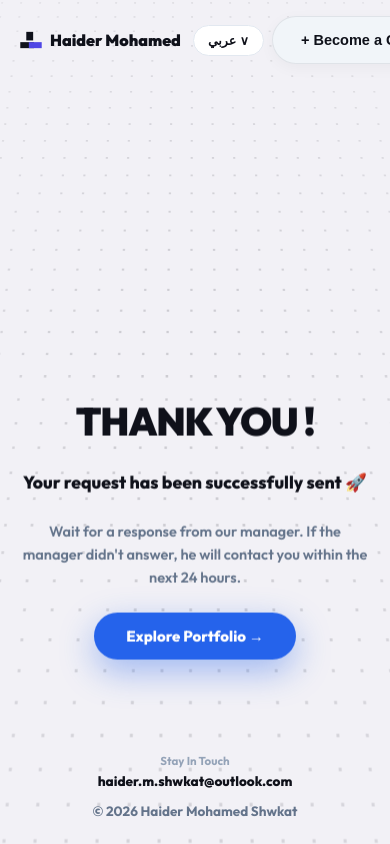
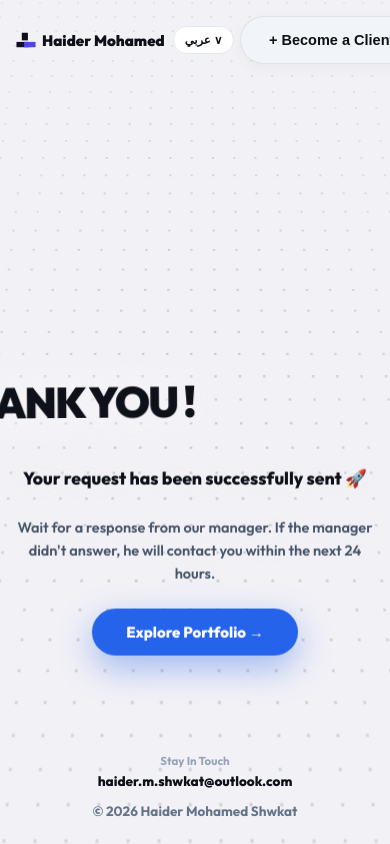
Before and after one commit to haidermoe/cv, a Next.js app: page /thanks in a window 390 px wide. Built offline with nearby package versions, Linux system fonts and the light colour scheme; no server answers.

Commit message:
Make 3D Jellyfish prominent, close, and cinematic on mobile

```diff
--- a/app/components/JellyfishViewer.tsx
+++ b/app/components/JellyfishViewer.tsx
@@ -60,11 +60,12 @@ export default function JellyfishViewer({
     // 1. Scene
     const scene = new THREE.Scene();
 
-    // 2. Camera with dynamic aspect ratio
+    // 2. Camera with dynamic aspect ratio & responsive mobile framing
     const initialWidth = container.clientWidth || window.innerWidth;
     const initialHeight = container.clientHeight || window.innerHeight;
-    const camera = new THREE.PerspectiveCamera(42, initialWidth / initialHeight, 0.1, 1000);
-    camera.position.set(0, 0, 5.8);
+    const aspect = initialWidth / initialHeight;
+    const camera = new THREE.PerspectiveCamera(40, aspect, 0.1, 1000);
+    camera.position.set(0, 0, 5.0);
 
     // 3. Renderer with transparent background
     const renderer = new THREE.WebGLRenderer({ alpha: true, antialias: true });
--- a/app/thanks/page.tsx
+++ b/app/thanks/page.tsx
@@ -127,7 +127,7 @@ export default function ThanksPage() {
         display: "flex",
         flexDirection: "column",
         justifyContent: "space-between",
-        padding: isDesktop ? "20px clamp(16px, 5vw, 80px)" : "16px 20px 24px",
+        padding: isDesktop ? "20px clamp(16px, 5vw, 80px)" : "16px 16px 24px",
         position: "relative",
         fontFamily: lang === "AR" ? "'Tajawal', sans-serif" : "'Outfit', sans-serif",
         overflowX: "hidden",
@@ -199,7 +199,7 @@ export default function ThanksPage() {
           alignItems: "center",
           width: "100%",
           zIndex: 30,
-          gap: "12px",
+          gap: "8px",
         }}
       >
         {/* LOGO */}
@@ -208,15 +208,15 @@ export default function ThanksPage() {
           style={{
             display: "flex",
             alignItems: "center",
-            gap: "8px",
+            gap: "6px",
             textDecoration: "none",
             color: "#0f111a",
-            fontSize: "clamp(16px, 4vw, 20px)",
+            fontSize: "clamp(15px, 3.6vw, 20px)",
             fontWeight: "900",
             flexShrink: 0,
           }}
         >
-          <svg width="22" height="18" viewBox="0 0 25 21" fill="none" xmlns="http://www.w3.org/2000/svg">
+          <svg width="20" height="16" viewBox="0 0 25 21" fill="none" xmlns="http://www.w3.org/2000/svg">
             <rect x="7" y="1" width="8" height="10" fill="#0f111a" />
             <rect x="0" y="13" width="16" height="7" fill="#0f111a" />
             <rect x="10" y="13" width="15" height="7" fill="#4f46e5" />
@@ -265,7 +265,7 @@ export default function ThanksPage() {
         </div>
 
         {/* RIGHT TOP ACTIONS */}
-        <div style={{ display: "flex", alignItems: "center", gap: "8px", flexShrink: 0 }}>
+        <div style={{ display: "flex", alignItems: "center", gap: "6px", flexShrink: 0 }}>
           <button
             onClick={handleLangSwitch}
             className="awsmd-btn-glow"
@@ -273,9 +273,9 @@ export default function ThanksPage() {
               background: "#ffffff",
               border: "1.5px solid #e2e8f0",
               color: "#0f111a",
-              padding: "7px 14px",
+              padding: "6px 11px",
               borderRadius: "50px",
-              fontSize: "12.5px",
+              fontSize: "11.5px",
               fontWeight: "800",
               cursor: "pointer",
             }}
@@ -303,8 +303,7 @@ export default function ThanksPage() {
         </div>
       </header>
 
-      {/* DESKTOP 3D JELLYFISH FIXED FULLPAGE OVERLAY */}
-      {isDesktop && (
+      {/* 3D JELLYFISH FIXED FULLPAGE OVERLAY (FLOATS MAJESTICALLY & INTERACTIVELY ACROSS ALL SCREENS) */}
       <div
         style={{
           position: "fixed",
@@ -323,50 +322,29 @@ export default function ThanksPage() {
           <JellyfishViewer
             customColor={jellyColor}
             materialMode={matMode}
-              positionX={lang === "AR" ? 1.5 : -1.5}
-              positionY={-0.18}
-              scaleMultiplier={1.0}
+            positionX={isDesktop ? (lang === "AR" ? 1.5 : -1.5) : 0}
+            positionY={isDesktop ? -0.18 : 0.42}
+            scaleMultiplier={isDesktop ? 1.15 : 1.38}
           />
         </div>
       </div>
-      )}
 
       {/* HERO SECTION CONTAINER */}
       <main
         style={{
           position: "relative",
           width: "100%",
+          minHeight: "72dvh",
           display: "flex",
           flexDirection: isDesktop ? (lang === "AR" ? "row-reverse" : "row") : "column",
           alignItems: "center",
           justifyContent: isDesktop ? "space-between" : "center",
-          margin: isDesktop ? "auto 0" : "10px 0 20px",
+          margin: "auto 0",
           zIndex: 20,
         }}
       >
         {/* DESKTOP LEFT COLUMN SPACER FOR 3D JELLYFISH */}
         {isDesktop && <div style={{ flex: "1 1 45%", minHeight: "100px" }} />}
-
-        {/* MOBILE 3D JELLYFISH DEDICATED HERO BANNER */}
-        {!isDesktop && (
-          <div
-            style={{
-              width: "100%",
-              height: "clamp(220px, 32vh, 290px)",
-              position: "relative",
-              margin: "0 0 10px 0",
-              zIndex: 10,
-            }}
-          >
-            <JellyfishViewer
-              customColor={jellyColor}
-              materialMode={matMode}
-              positionX={0}
-              positionY={-0.08}
-              scaleMultiplier={0.88}
-            />
-          </div>
-        )}
 
         {/* CONTENT COLUMN: GIANT TYPOGRAPHY & SUBTEXT */}
         <div
@@ -375,7 +353,7 @@ export default function ThanksPage() {
             position: "relative",
             zIndex: 20,
             flex: isDesktop ? "1 1 55%" : "1 1 100%",
-            maxWidth: isDesktop ? "650px" : "100%",
+            maxWidth: isDesktop ? "650px" : "640px",
             width: "100%",
             textAlign: isDesktop ? (lang === "AR" ? "right" : "left") : "center",
             display: "flex",
@@ -383,19 +361,22 @@ export default function ThanksPage() {
             alignItems: isDesktop ? (lang === "AR" ? "flex-end" : "flex-start") : "center",
             paddingRight: isDesktop && lang === "EN" ? "20px" : "0",
             paddingLeft: isDesktop && lang === "AR" ? "20px" : "0",
+            marginTop: isDesktop ? "0" : "min(36vh, 320px)",
           }}
         >
           {/* GIANT TITLE */}
           <h1
+            className="noomo-giant-title-float"
             style={{
-              fontSize: isDesktop ? "clamp(48px, 6.5vw, 115px)" : "clamp(34px, 10vw, 56px)",
+              fontSize: isDesktop ? "clamp(48px, 6.5vw, 115px)" : "clamp(38px, 11vw, 70px)",
               fontWeight: "900",
               color: "#0f111a",
-              letterSpacing: "-0.03em",
+              letterSpacing: "-0.04em",
               margin: "0 0 12px 0",
-              lineHeight: "1.05",
+              lineHeight: "1.0",
               zIndex: 1,
               userSelect: "none",
+              textShadow: "0 2px 24px rgba(242, 241, 246, 0.95), 0 0 40px rgba(255, 255, 255, 0.8)",
             }}
           >
             {lang === "AR" ? "شكراً لك !" : "THANK YOU !"}
@@ -404,11 +385,12 @@ export default function ThanksPage() {
           {/* SUBTITLE */}
           <p
             style={{
-              fontSize: isDesktop ? "clamp(20px, 2.5vw, 26px)" : "clamp(17px, 4.5vw, 21px)",
+              fontSize: isDesktop ? "clamp(20px, 2.5vw, 26px)" : "clamp(17px, 4.5vw, 22px)",
               fontWeight: "800",
               color: "#0f111a",
               marginBottom: "10px",
               lineHeight: "1.3",
+              textShadow: "0 2px 16px rgba(242, 241, 246, 0.9)",
             }}
           >
             {lang === "AR" ? "تم إرسال طلبك بنجاح 🚀" : "Your request has been successfully sent 🚀"}
@@ -418,11 +400,12 @@ export default function ThanksPage() {
           <p
             style={{
               fontSize: isDesktop ? "clamp(15px, 1.5vw, 17.5px)" : "14.5px",
-              color: "#64748b",
+              color: "#475569",
               lineHeight: "1.6",
               fontWeight: "600",
               marginBottom: isDesktop ? "32px" : "24px",
               maxWidth: "500px",
+              textShadow: "0 1px 12px rgba(242, 241, 246, 0.9)",
             }}
           >
             {lang === "AR"
@@ -437,7 +420,7 @@ export default function ThanksPage() {
             style={{
               background: "#2563eb",
               color: "#ffffff",
-              padding: isDesktop ? "16px 38px" : "14px 32px",
+              padding: isDesktop ? "16px 38px" : "14px 34px",
               borderRadius: "50px",
               fontSize: isDesktop ? "15.5px" : "15px",
               fontWeight: "800",
```
Lines whose indentation alone changed are shown as unchanged.
